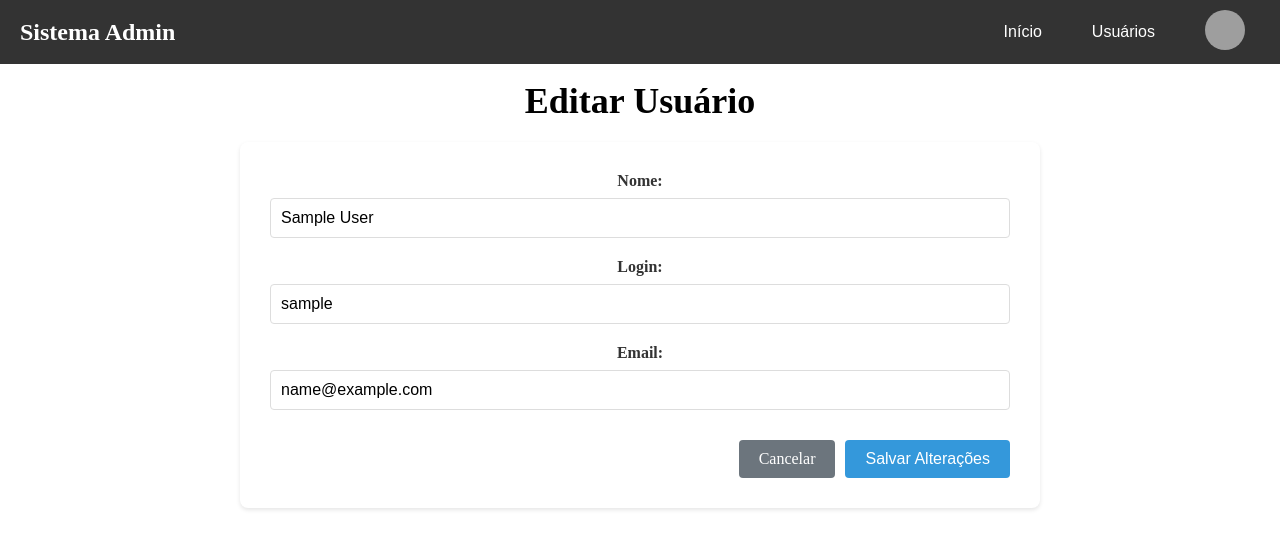
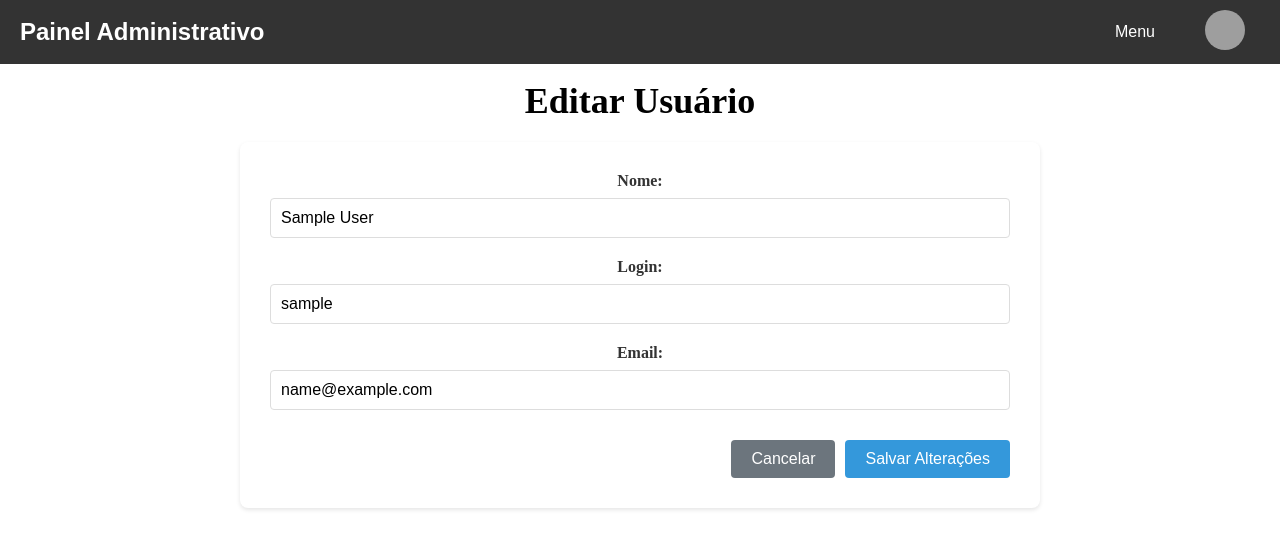
Before and after one commit to BabbingtonnJR/PromoSearch, a PHP site: page /PromoSearch/editar_usuario.php?id=1 in a window 1280 px wide. Shown: the top 549 px of the page. Run offline with PHP 8.4, Linux system fonts and the light colour scheme; the visitor is signed in with stand-in values (Sample User, id 1); data that the repository does not hold is empty; grey boxes are pictures that could not be loaded.

Commit message:
alteracao feita na navbar da pagina editar usuario pela parte do administrador

```diff
--- a/editar_usuario.php
+++ b/editar_usuario.php
@@ -84,7 +84,7 @@ if ($_SERVER['REQUEST_METHOD'] === 'POST') {
     <link rel="stylesheet" href="styles_adm.css">
 
     <style>
-        ul li a{
+        ul li a {
             font-family: arial;
             text-decoration: none;
             color: white;
@@ -93,25 +93,33 @@ if ($_SERVER['REQUEST_METHOD'] === 'POST') {
         li {
             list-style-type: none;
         }
+
+        a {
+            font-family: arial;
+            text-decoration: none;
+            color: white;
+        }
     </style>
 </head>
 <body>
     <nav class="navbar">
         <div class="navbar-container">
             <div class="logo">
-                <h2>Sistema Admin</h2>
+                <a href="index_adm.php"><h2>Painel Administrativo</h2></a>
             </div>
             <ul class="nav-links">
-                <li><a href="index_adm.php">Início</a></li>
                 <li class="dropdown">
-                    <button class="dropdown-btn">Usuários</button>
+                    <button class="dropdown-btn">Menu</button>
                     <ul class="dropdown-content">
                         <li><a href="gerenciar_usuarios.php">Gerenciar Usuários</a></li>
                         <li><a href="adicionar_usuario.php">Adicionar Usuário</a></li>
+                        <li><a href="visualizar_denuncias.php">Visualizar Denúncias</a></li>
+                        <li><a href="historico_penalizacoes.php">Histórico de Penalizações</a></li>
+                        <li><a href="logout.php">Sair</a></li>
                     </ul>
                 </li>
                 <li class="profile">
-                    <a href="perfil_admin.php">
+                    <a href="perfil_adm.php">
                         <img src="https://w7.pngwing.com/pngs/1000/665/png-transparent-computer-icons-profile-s-free-angle-sphere-profile-cliparts-free.png" alt="Perfil Admin">
                     </a>
                 </li>
```
